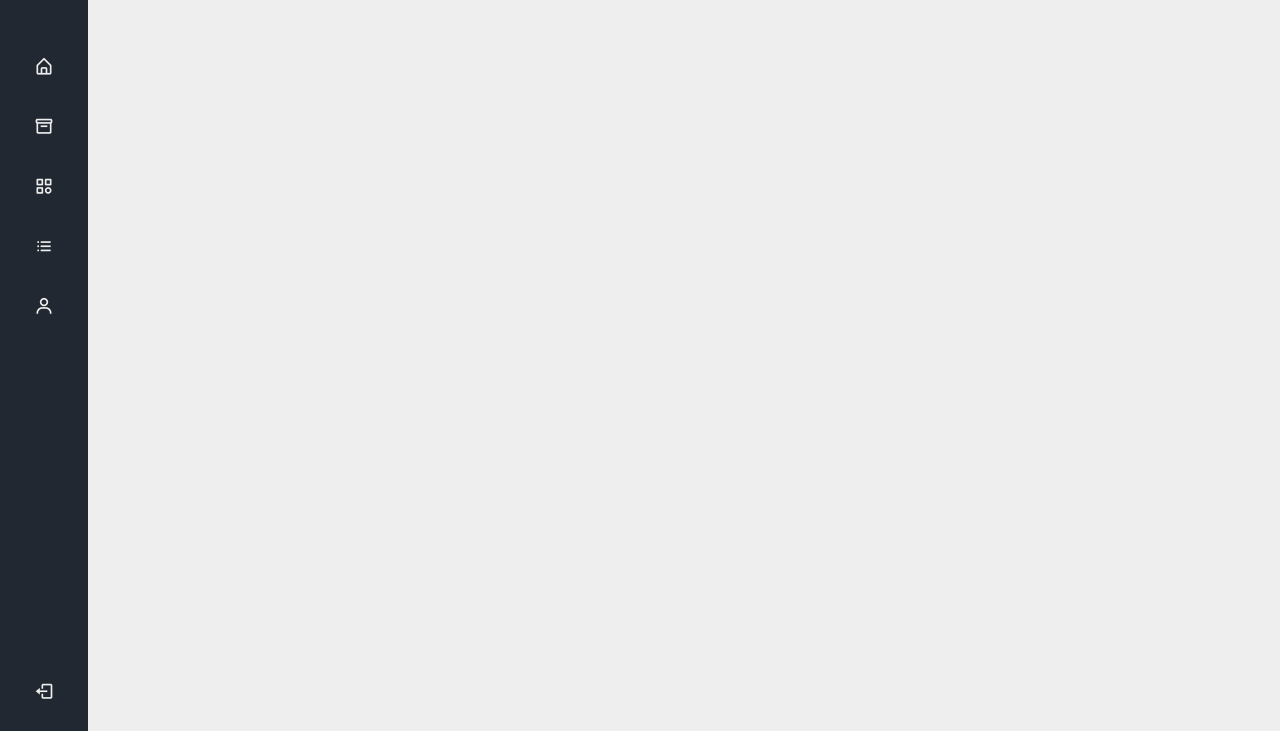
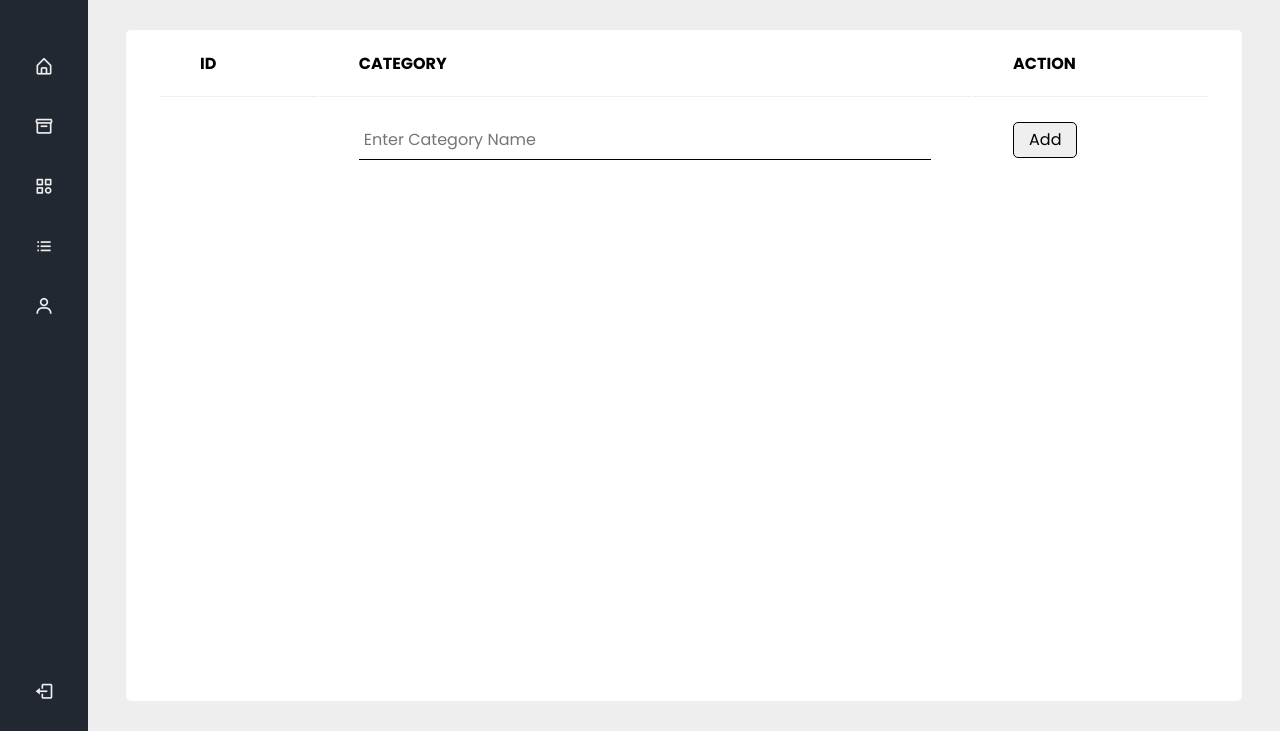
Before and after one commit to GaruVA/admin-panel, a PHP site: page /products.php?insert in a window 1280 px wide. Shown: the part 69-800 px from the top of the page. Run offline with PHP 8.4, Linux system fonts and the light colour scheme; data that the repository does not hold is empty.

Commit message:
products page (categories copy)

```diff
--- a/categories.php
+++ b/categories.php
@@ -39,7 +39,7 @@
                     </li>
 
                     <li class="nav-link">
-                        <a href="products.php">
+                        <a href="products.php?view">
                             <i class='bx bx-box icon' ></i>
                             <span class="text nav-text">Products</span>
                         </a>
--- /dev/null
+++ b/includes/products_insert.php
@@ -0,0 +1,33 @@
+<?php
+include("connection.php");
+if(isset($_POST["add"])){
+    $cat_name = $_POST["cat_name"];
+
+    $sql_check_duplicate = "SELECT * FROM `categories` WHERE category_name='$cat_name';";
+    $result_duplicate_check = mysqli_query($conn, $sql_check_duplicate);
+    $row_count = mysqli_num_rows($result_duplicate_check);
+
+    if ($row_count != 0) {
+        echo "<script>alert('Error: This category already exists. Please choose a different category.')</script>";
+    } else {
+        $sql_insert_category = "INSERT INTO `categories` (category_name) VALUES ('$cat_name');";
+        $result_insert = mysqli_query($conn, $sql_insert_category);
+
+        if ($result_insert) {
+            echo "<script>alert('Success: Category \"$cat_name\" has been added.'); window.location.href = 'products.php?view';</script>";
+        } else {
+            echo "<script>alert('Error: Unable to add the category at the moment. Please try again later.')</script>";
+        }
+    }
+}
+?>
+<form method="post" action="">
+<td>
+</td>
+<td>
+    <input type="text" name="cat_name" placeholder="Enter Category Name">
+</td>
+<td style="text-align: left;">
+    <input type="submit" class="smbtn" name="add" value="Add">
+</td>
+</form>
--- /dev/null
+++ b/includes/products_view.php
@@ -0,0 +1,3 @@
+<td></td>
+<td><a href="products.php?insert">+ Create New Category</a></td>
+<td></td>
--- a/index.php
+++ b/index.php
@@ -39,7 +39,7 @@
                     </li>
 
                     <li class="nav-link">
-                        <a href="products.php">
+                        <a href="products.php?view">
                             <i class='bx bx-box icon' ></i>
                             <span class="text nav-text">Products</span>
                         </a>
--- a/orders.php
+++ b/orders.php
@@ -39,7 +39,7 @@
                     </li>
 
                     <li class="nav-link">
-                        <a href="products.php">
+                        <a href="products.php?view">
                             <i class='bx bx-box icon' ></i>
                             <span class="text nav-text">Products</span>
                         </a>
--- a/products.css
+++ b/products.css
@@ -188,7 +188,12 @@ header .image-text .name {
     height: calc(100% - 60px);
     overflow: scroll;
     align-content: flex-start;
-    padding: 10px 20px;
+    padding: 0 20px;
+    position: relative;
+}
+
+.home .container #main table {
+    border-collapse: separate;
 }
 
 .home .container #main table td,
@@ -197,15 +202,86 @@ header .image-text .name {
     padding: 20px 40px;
 }
 
-
-.home .container #main table tbody tr {
-    border-top: 1px solid #EEEEEE;
-}
-
 .dropdown-toggle::after {
     content: none;
 }
 
-table tbody tr td i {
+#main::-webkit-scrollbar{
+    width: 0.5rem;
+    height: 0.5rem;
+}
+
+#main::-webkit-scrollbar-thumb{
+    border-radius: .5rem;
+    background-color: #0004;
+    visibility: hidden;
+}
+
+#main:hover::-webkit-scrollbar-thumb{
+    visibility: visible;
+}
+
+tbody tr td i {
     color:#000;
 }
+
+tbody tr:last-child {
+    position: sticky;
+    bottom: 0;
+    background: #FFF;
+    text-align: center;
+    z-index: 2;
+}
+
+tbody tr:last-child td a {
+    text-decoration: none;
+    color: black;
+}
+
+thead tr{
+    position: sticky;
+    top: 0;
+    background: #FFF;
+    z-index: 1;
+}
+
+thead tr th {
+    border-bottom: 1px solid #EEEEEE;
+}
+
+tbody tr td {
+    border-top: 1px solid #EEEEEE;
+    height: 81px;
+}
+
+tbody tr:first-child td {
+    border-top: none;
+}
+
+form {
+    text-align: left;
+}
+
+td input[type="text"] {
+    width: 100%;
+    height: 41px;
+    border: none;
+    border-bottom: 1px solid black;
+    padding-left: 5px;
+}
+
+.hidden {
+    display: none;
+}
+
+.smbtn {
+    padding: 5px 15px;
+    border: 1px solid black;
+    border-radius: 5px;
+    transition: all 0.3s ease;
+}
+
+.smbtn:hover {
+    cursor: pointer;
+    box-shadow: 0px 10px 15px -3px rgba(0,0,0,0.1);
+}
--- a/products.php
+++ b/products.php
@@ -39,7 +39,7 @@
                     </li>
 
                     <li class="nav-link">
-                        <a href="products.php">
+                        <a href="products.php?view">
                             <i class='bx bx-box icon' ></i>
                             <span class="text nav-text">Products</span>
                         </a>
@@ -82,6 +82,68 @@
 
     <section class="home">
         <div class="header"> Products</div>
+        <div class="container">
+            <div class="row" id="main">
+                <table>
+                    <thead>
+                        <tr>
+                            <th>ID</th>
+                            <th>Category</th>
+                            <th>Action</th>
+                        </tr>
+                    </thead>
+                    <tbody>
+                        <?php
+                            include("includes/connection.php");
+
+                            // Fetch categories from the database
+                            $sql_select_categories = "SELECT * FROM `categories`;";
+                            $result_categories = mysqli_query($conn, $sql_select_categories);
+
+                            // Check if there are categories to display
+                            if (mysqli_num_rows($result_categories) > 0) {
+                                while ($category = mysqli_fetch_assoc($result_categories)) {
+                                    $category_id = $category['category_id'];
+                                    $category_name = $category['category_name'];
+
+                                    echo "<tr>
+                                            <td>$category_id</td>
+                                            <td>$category_name</td>
+                                            <td>
+                                                <div class='dropdown'>
+                                                    <a class='nav-link dropdown-toggle nav-center' href='#' id='navbarDarkDropdownMenuLink' role='button' data-bs-toggle='dropdown' aria-expanded='false'>
+                                                        <i class='bx bx-dots-horizontal-rounded'></i>
+                                                    </a>
+                                                    <div class='dropdown-menu' aria-labelledby='navbarDarkDropdownMenuLink'>
+                                                        <a class='dropdown-item' href='#'>Edit</a>
+                                                        <a class='dropdown-item' href='#'>Delete</a>
+                                                    </div>
+                                                </div>
+                                            </td>
+                                        </tr>";
+                                }
+                            } /*else {
+                                // Provide a message if there are no categories
+                                echo "<tr>
+                                        <td colspan='3'>No categories found.</td>
+                                      </tr>";
+                            }*/
+                        ?>
+                        <tr>
+                            <?php
+                                if(isset($_GET['view'])) {
+                                    include('includes/products_view.php');
+                                }
+                                if(isset($_GET['insert'])) {
+                                    include('includes/products_insert.php');
+                                }
+                                ?>
+                        </tr>
+                    </tbody>
+                </table>
+
+            </div>
+        </div>
     </section>
 
     <script>
--- a/users.php
+++ b/users.php
@@ -39,7 +39,7 @@
                     </li>
 
                     <li class="nav-link">
-                        <a href="products.php">
+                        <a href="products.php?view">
                             <i class='bx bx-box icon' ></i>
                             <span class="text nav-text">Products</span>
                         </a>
```
